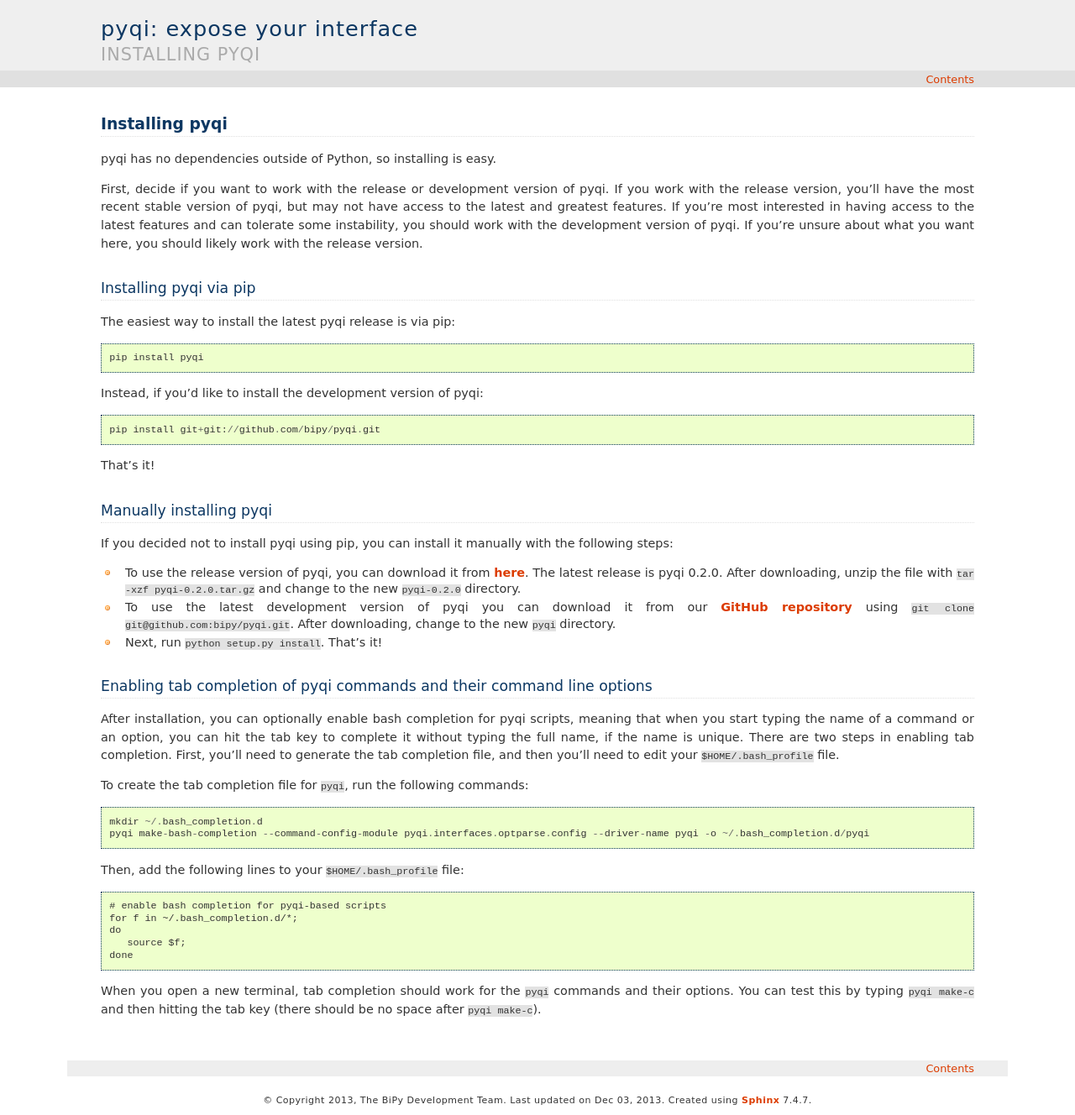
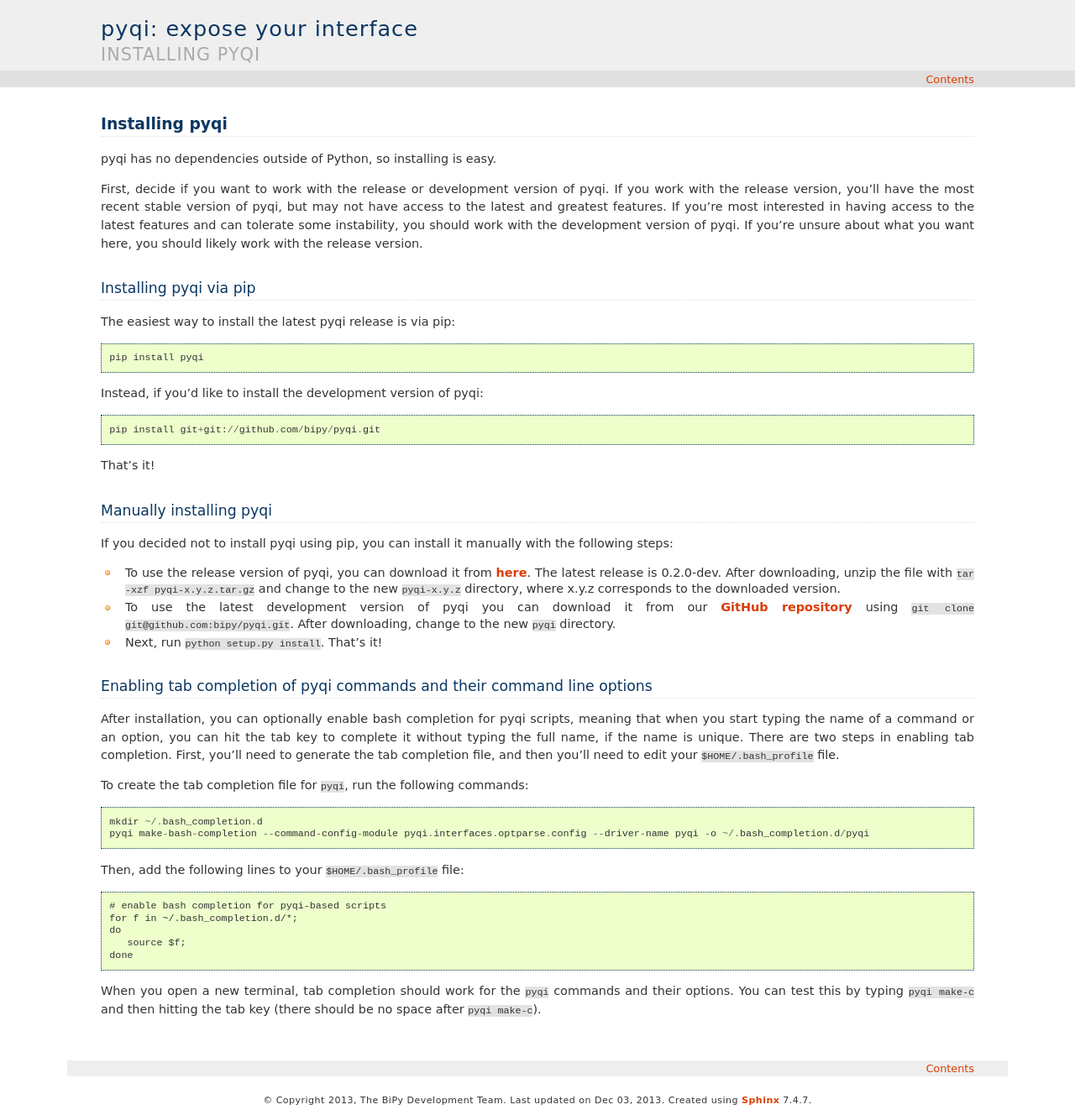
Before and after one commit to biocore/pyqi, a Sphinx documentation site: the page built from doc/install/index.rst, in a window 1280 px wide. Shown: the whole page at 84% size. Built offline with Sphinx 7.4.7, drawn with Linux system fonts in a browser that asks for light colours.

Commit message:
point to pypi, and use |release|

```diff
--- a/doc/install/index.rst
+++ b/doc/install/index.rst
@@ -25,7 +25,7 @@
 
 If you decided not to install pyqi using pip, you can install it manually with the following steps:
 
-* To use the release version of pyqi, you can download it from `here <ftp://thebeast.colorado.edu/pub/pyqi-releases/pyqi-0.2.0.tar.gz>`_. The latest release is pyqi 0.2.0. After downloading, unzip the file with ``tar -xzf pyqi-0.2.0.tar.gz`` and change to the new ``pyqi-0.2.0`` directory.
+* To use the release version of pyqi, you can download it from `here <https://pypi.python.org/pypi/pyqi/>`_. The latest release is |release|. After downloading, unzip the file with ``tar -xzf pyqi-x.y.z.tar.gz`` and change to the new ``pyqi-x.y.z`` directory, where x.y.z corresponds to the downloaded version.
 
 * To use the latest development version of pyqi you can download it from our `GitHub repository <https://github.com/bipy/pyqi>`_ using ``git clone git@github.com:bipy/pyqi.git``. After downloading, change to the new ``pyqi`` directory.
 
```
